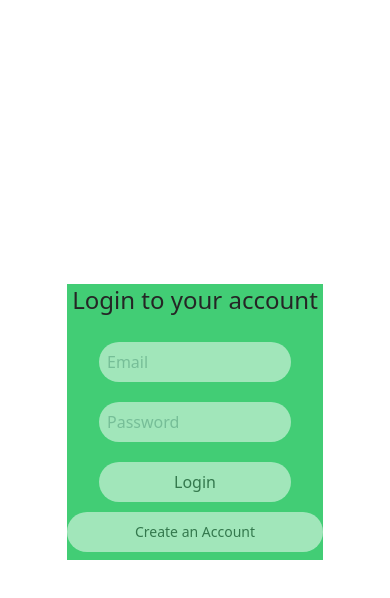
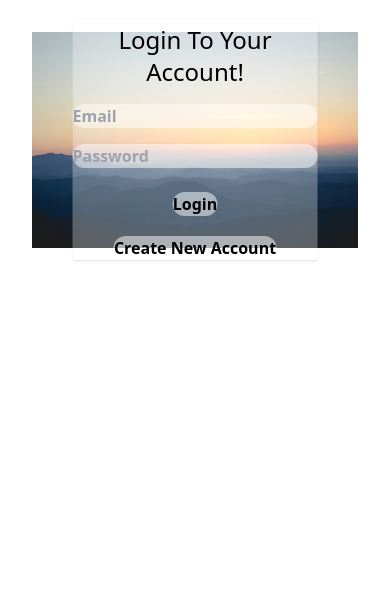
Before and after one commit to Simun234/nature-app, a React (Vite) app in the folder nature-app/: page / in a window 390 px wide. Shown: the top 598 px of the page. Built offline with nearby package versions, Linux system fonts and the light colour scheme.

Commit message:
write tailwindcss that adapt my loginform for big,mid, and small screen

```diff
--- a/nature-app/src/LoginSignup/LoginSignup.tsx
+++ b/nature-app/src/LoginSignup/LoginSignup.tsx
@@ -1,4 +1,5 @@
-import { useState } from "react";
+import React from "react";
+import { useForm } from "react-hook-form";
 import { useNavigate } from "react-router-dom";
 import {
   createUserWithEmailAndPassword,
@@ -6,86 +7,24 @@ import {
 } from "firebase/auth";
 import { doc, setDoc, getFirestore } from "firebase/firestore";
 import { auth } from "../firebase";
+import Image from "../image/background-image.jpg";
 import "../index.css";
 import "../App.css";
 
 const LoginSignup = () => {
-  const [email, setEmail] = useState("");
-  const [password, setPassword] = useState("");
-  const [errorMessage, setErrorMessage] = useState("");
-  const [showLoginForm, setShowLoginForm] = useState(true);
-  const [, setSuccessMessage] = useState("");
-
+  const {
+    register,
+    handleSubmit,
+    formState: { errors },
+    reset,
+  } = useForm();
   const navigate = useNavigate();
   const db = getFirestore();
+  const [showLoginForm, setShowLoginForm] = React.useState(true);
+  const [errorMessage, setErrorMessage] = React.useState("");
 
-  const clearForm = () => {
-    setEmail("");
-    setPassword("");
-    setErrorMessage("");
-  };
-
-  const handleCreateAccountView = () => {
-    setShowLoginForm(false);
-    clearForm();
-  };
-
-  const handleBackToLogin = () => {
-    setShowLoginForm(true);
-    clearForm();
-  };
-
-  const validateEmail = (email: string) => {
-    const re = /^[^\s@]+@[^\s@]+\.[^\s@]+$/;
-    return re.test(String(email).toLowerCase());
-  };
-
-  const handleCreateAccount = async () => {
-    if (!email.trim() || !password.trim()) {
-      setErrorMessage("Email and password are required.");
-      return;
-    }
-
-    if (!validateEmail(email)) {
-      setErrorMessage(
-        "Please enter a valid email address. (example: user@example.com)"
-      );
-      return;
-    }
-
-    if (password.length < 8) {
-      setErrorMessage("Password must be at least 8 characters.");
-      return;
-    }
-
-    try {
-      const userCredential = await createUserWithEmailAndPassword(
-        auth,
-        email,
-        password
-      );
-      console.log("Account created:", userCredential.user);
-
-      await setDoc(doc(db, "users", userCredential.user.uid), {
-        email: email,
-      });
-
-      setSuccessMessage("Account created successfully! Please login.");
-      setShowLoginForm(true);
-      setShowCreateAccountForm(false);
-      clearForm();
-    } catch (error: any) {
-      console.log("Error creating account:", error);
-      setErrorMessage(error.message || "Failed to create account");
-    }
-  };
-
-  const handleLogin = async () => {
-    if (!email.trim() || !password.trim()) {
-      setErrorMessage("Email and password are required.");
-      return;
-    }
-
+  const onLoginSubmit = async (data: { email: any; password: any }) => {
+    const { email, password } = data;
     try {
       const userCredential = await signInWithEmailAndPassword(
         auth,
@@ -102,101 +41,63 @@ const LoginSignup = () => {
     }
   };
 
-  const handleSubmit = async (event: { preventDefault: () => void }) => {
-    event.preventDefault();
-    setErrorMessage(""); // Clear any existing error messages
+  const onSignupSubmit = async (data: { email: any; password: any }) => {
+    const { email, password } = data;
+    try {
+      const userCredential = await createUserWithEmailAndPassword(
+        auth,
+        email,
+        password
+      );
+      console.log("Account created:", userCredential.user);
 
-    if (!showLoginForm) {
-      await handleCreateAccount();
-    } else {
-      await handleLogin();
+      await setDoc(doc(db, "users", userCredential.user.uid), {
+        email,
+      });
+
+      reset();
+      setShowLoginForm(true); // Switch to login form after successful signup
+      setErrorMessage("Account created successfully! Please login.");
+    } catch (error: any) {
+      console.log("Error creating account:", error);
+      setErrorMessage(error.message || "Failed to create account.");
     }
   };
 
+  const handleFormSwitch = () => {
+    setShowLoginForm(!showLoginForm);
+    setErrorMessage("");
+    reset();
+  };
+
   return (
-    <div>
-      <div className="flex justify-center items-center h-screen">
-        <form
-          onSubmit={handleSubmit}
-          className="absolute top-1/2 left-1/2 w-64 h-110 bg-green-500 opacity-85 transform -translate-x-1/2 -translate-y-1/2"
-        >
-          {showLoginForm ? (
-            <>
-              <h1 className="font-cursive text-2xl text-black mb-4">
-                Login to your account
+    <div className="relative">
+      <img className="w-full h-full" src={Image} alt="Your image" />
+      <div className="bg-white bg-opacity-30 shadow  absolute top-1/2 left-1/2 transform -translate-x-1/2 -translate-y-1/2 lg:w-96 lg:h-96  md:w-64 md:h-64 sm:w-48 sm:h-64">
+        <h1 className=" font-sans text-2xl text-black p-1 lg:text-3xl md:text-2xl sm:text-lg ">
+          Login To Your Account!
         </h1>
         <input
-                type="email"
-                name="email"
+          className="bg-white bg-opacity-50 rounded-2xl text-black font-bold  mt-3 lg:w-80  lg:h-11 lg:text-xl sm:w-40 sm:h-6 sm:text-sm"
+          type="text"
           placeholder="Email"
-                autoComplete="off"
-                value={email}
-                onChange={(e) => setEmail(e.target.value)}
-                className="bg-white opacity-50 w-48 h-10 my-2.5 rounded-full p-2 text-black"
         />
         <input
-                type="password"
-                name="password"
+          className="bg-white bg-opacity-50 rounded-2xl text-black font-bold  mt-4 lg:w-80  lg:h-11 lg:text-xl sm:w-40 sm:h-6 sm:text-sm"
+          type="text"
           placeholder="Password"
-                autoComplete="off"
-                value={password}
-                onChange={(e) => setPassword(e.target.value)}
-                className="bg-white opacity-50 w-48 h-10 my-2.5 rounded-full p-2"
         />
+        <br />
         <button
           type="submit"
-                className="btn bg-white opacity-50 w-48 h-10 my-2.5 rounded-full"
+          className="bg-white bg-opacity-50 rounded-2xl text-black font-bold mt-6 lg:w-32 lg:h-11 sm:w-24 sm:h-8"
         >
           Login
         </button>
-              <button
-                type="button"
-                className="forgot bg-white opacity-50 w-full h-10 text-sm mb-2 rounded-full"
-                onClick={handleCreateAccountView}
-              >
-                Create an Account
+        <br />
+        <button className="bg-white bg-opacity-50 rounded-2xl text-black font-bold  mt-5 lg:w-80  lg:h-11 lg:text-xl sm:w-40 sm:h-6 sm:text-sm">
+          Create New Account
         </button>
-            </>
-          ) : (
-            <>
-              <h1 className="font-[KaushanScript] text-2xl text-black">
-                Create an Account
-              </h1>
-              <input
-                type="email"
-                name="email"
-                placeholder="Email"
-                autoComplete="off"
-                value={email}
-                onChange={(e) => setEmail(e.target.value)}
-                className="bg-white opacity-50 w-48 h-10 my-2.5 rounded-full p-2 text-black"
-              />
-              <input
-                type="password"
-                name="password"
-                placeholder="Password"
-                autoComplete="new-password"
-                value={password}
-                onChange={(e) => setPassword(e.target.value)}
-                className="bg-white opacity-50 w-48 h-10 my-2.5 rounded-full p-2"
-              />
-              <button
-                type="submit"
-                className="btn bg-white opacity-50 w-48 h-10 my-2.5 rounded-full"
-              >
-                Create Account
-              </button>
-              <button
-                type="button"
-                className="forgot bg-white opacity-50 w-full h-10 text-sm mb-2 rounded-full"
-                onClick={handleBackToLogin}
-              >
-                Back to Login
-              </button>
-            </>
-          )}
-        </form>
-        {errorMessage && <div>{errorMessage}</div>}
       </div>
     </div>
   );
```
Lines whose indentation alone changed are shown as unchanged.
